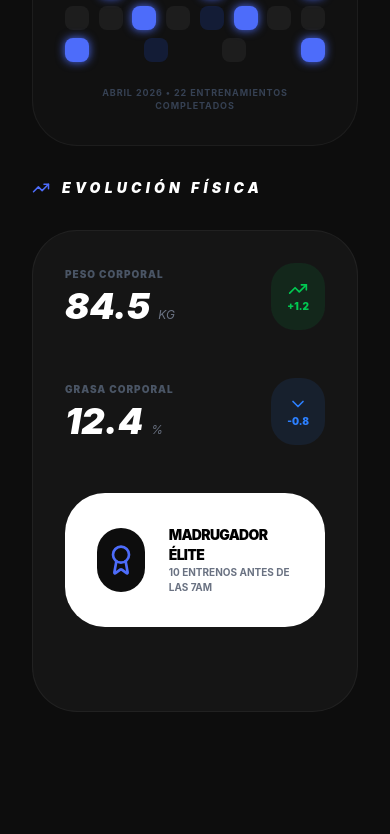
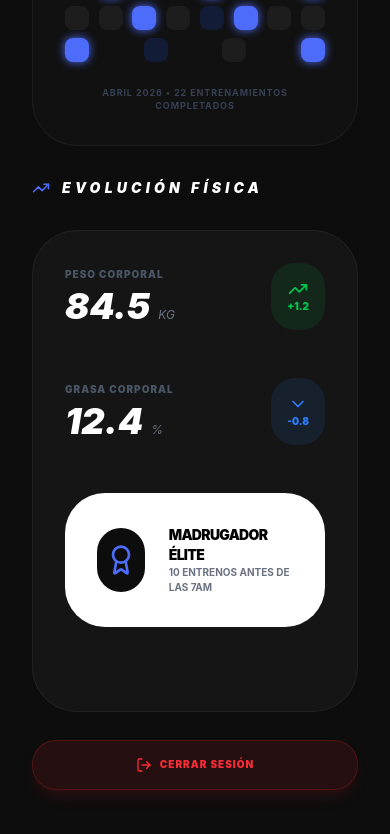
Before and after one commit to AngelChJ/CoachAPP_V1.0, a React (Vite) app: page /perfil in a window 390 px wide. Shown: the part 1405-2239 px from the top of the page. Built offline with nearby package versions, Linux system fonts and the light colour scheme.

Commit message:
style: ajustar márgenes y botones en vista móvil para Dashboard y Perfil

```diff
--- a/src/pages/Dashboard.module.css
+++ b/src/pages/Dashboard.module.css
@@ -7,7 +7,7 @@
 
 
 .header {
-  @apply p-6 md:p-12 max-w-7xl mx-auto w-full;
+  @apply p-6 pb-44 md:p-12 md:pb-12 max-w-7xl mx-auto w-full;
 }
 
 .topHeader {
--- a/src/pages/Perfil.module.css
+++ b/src/pages/Perfil.module.css
@@ -7,7 +7,11 @@
 
 
 .header {
-  @apply p-8 md:p-16 max-w-6xl mx-auto;
+  @apply p-8 pb-36 md:p-16 md:pb-16 max-w-6xl mx-auto;
+}
+
+.mobileLogoutBtn {
+  @apply w-full border border-red-500/20 bg-red-500/10 text-red-500 py-4 rounded-3xl text-[10px] font-black uppercase tracking-widest hover:bg-red-500 hover:text-white transition-all shadow-lg shadow-red-500/10 active:scale-95 flex items-center justify-center gap-2;
 }
 
 .profileInfo {
--- a/src/pages/Perfil.tsx
+++ b/src/pages/Perfil.tsx
@@ -1,6 +1,7 @@
+import { useNavigate } from 'react-router-dom';
 import {
   Trophy, TrendingUp, Calendar, Award,
-  ChevronRight, Camera, Settings, User
+  ChevronRight, Camera, Settings, User, LogOut
 } from 'lucide-react';
 import { AppLayout } from '../components/AppLayout';
 import type { PersonalRecord } from '../types';
@@ -13,11 +14,20 @@ const personalRecords: PersonalRecord[] = [
 ];
 
 const Perfil = () => {
+  const navigate = useNavigate();
+
+  const handleLogout = () => {
+    if (window.confirm("¿Seguro que quieres salir, Coach?")) {
+      localStorage.removeItem('user');
+      navigate('/');
+    }
+  };
+
   return (
     <AppLayout
       sidebarFooter={
         <button className={styles.settingsBtn}>
-          <Settings size={16}/> Ajustes
+          <Settings size={16} /> Ajustes
         </button>
       }
       mobileCenterButton={
@@ -83,7 +93,7 @@ const Perfil = () => {
               <div className={styles.heatmapHeader}>
                 <h2 className={styles.heatmapTitle}>Consistencia</h2>
                 <div className={styles.heatmapLegend}>
-                  {[1,2,3,4,5].map(i => <div key={i} className={`${styles.heatmapLegendItem} ${i > 2 ? styles.heatmapLegendActive : styles.heatmapLegendInactive}`} />)}
+                  {[1, 2, 3, 4, 5].map(i => <div key={i} className={`${styles.heatmapLegendItem} ${i > 2 ? styles.heatmapLegendActive : styles.heatmapLegendInactive}`} />)}
                 </div>
               </div>
               <div className={styles.heatmapGrid}>
@@ -141,6 +151,13 @@ const Perfil = () => {
             </div>
           </div>
 
+          {/* MÓVIL: BOTÓN CERRAR SESIÓN */}
+          <div className="md:hidden col-span-1 mt-12">
+            <button className={styles.mobileLogoutBtn} onClick={handleLogout}>
+              <LogOut size={16} /> Cerrar Sesión
+            </button>
+          </div>
+
         </div>
       </header>
     </AppLayout>
```
